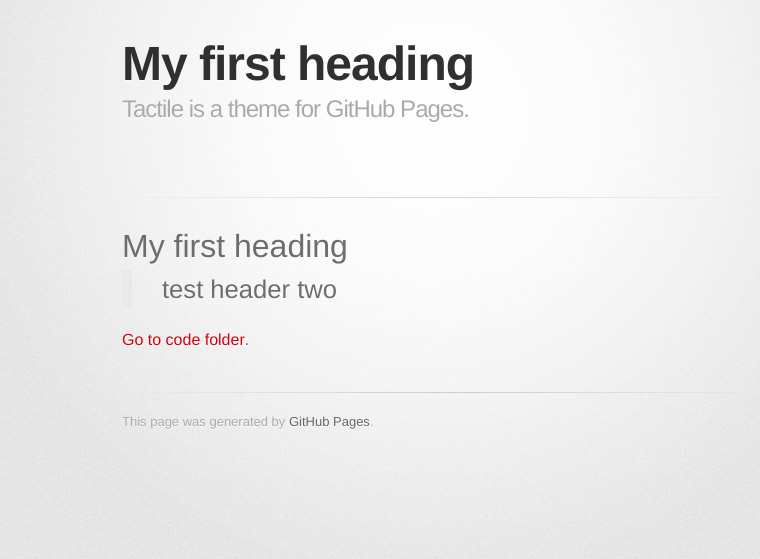
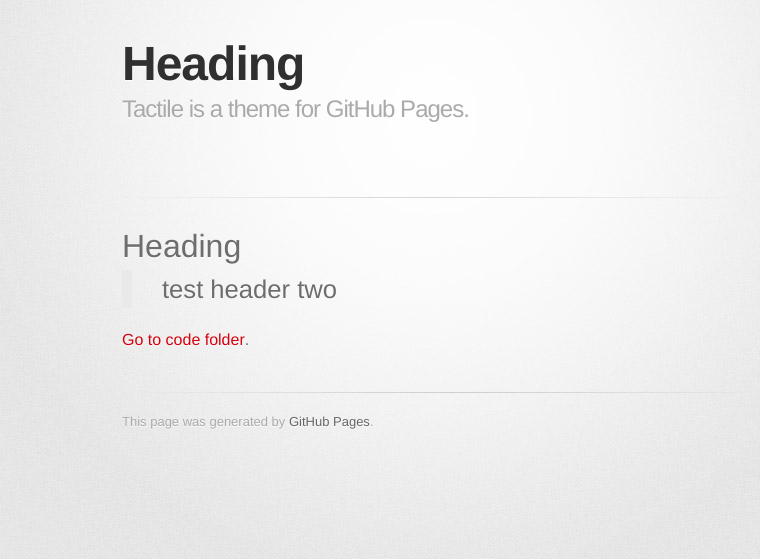
Before and after one commit to kylesoler1/kylesoler1.github.io, a Jekyll site: the page built from index.md, in a window 1280 px wide. Shown: the top 559 px of the page, without its empty margins (208-968 px from the left). Built offline with Jekyll 4.4.1, drawn with Linux system fonts in a browser that asks for light colours; some web fonts are replaced; our own code applies the rules of GitHub Pages for plain Markdown files.

Commit message:
Update index.md

```diff
--- a/index.md
+++ b/index.md
@@ -4,7 +4,7 @@ Title: Test title
 Description: Test Description
 ---
 
-# My first heading
+# Heading
 > test header two
 
 [Go to code folder](/code/index.md).
```
